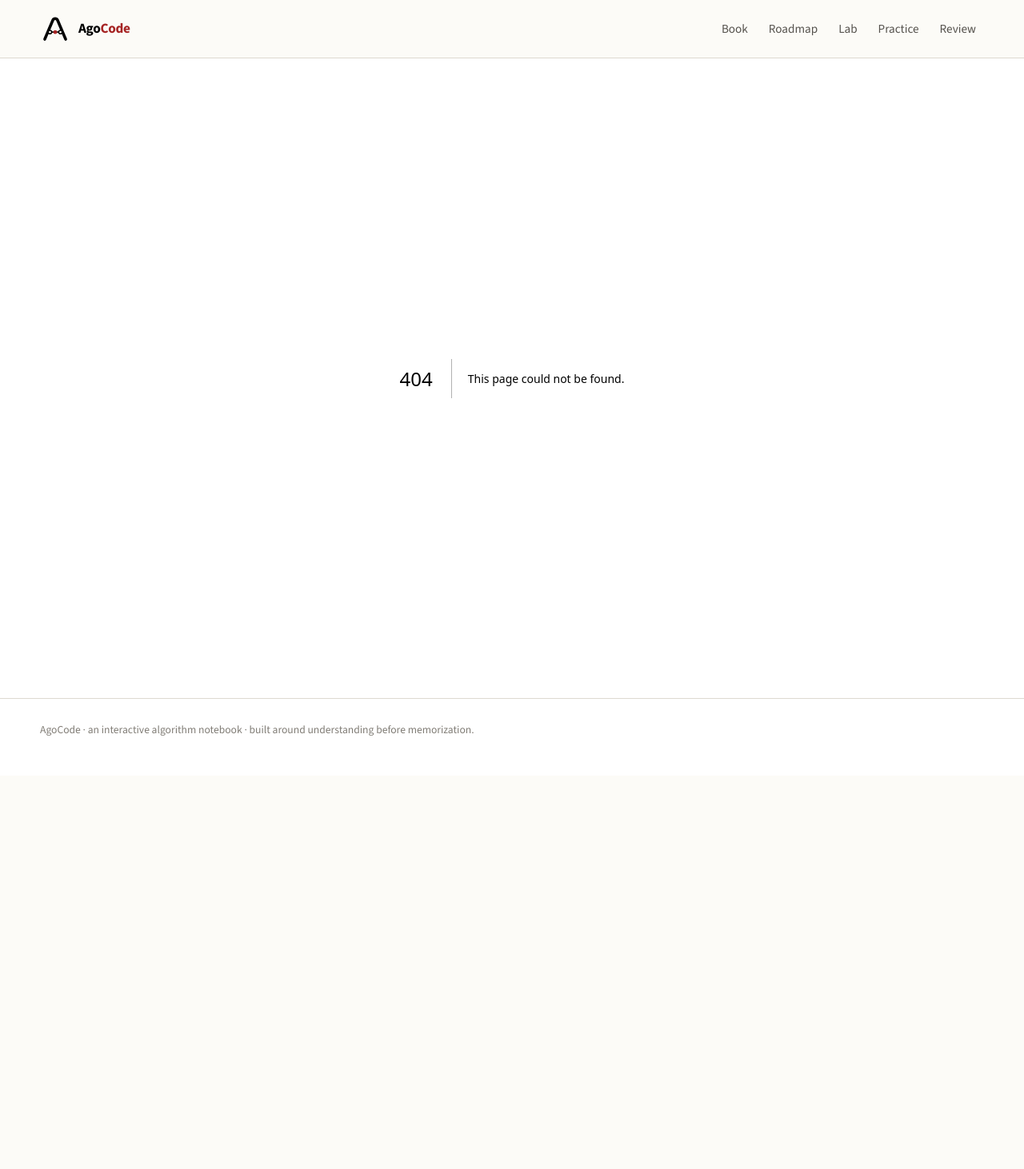
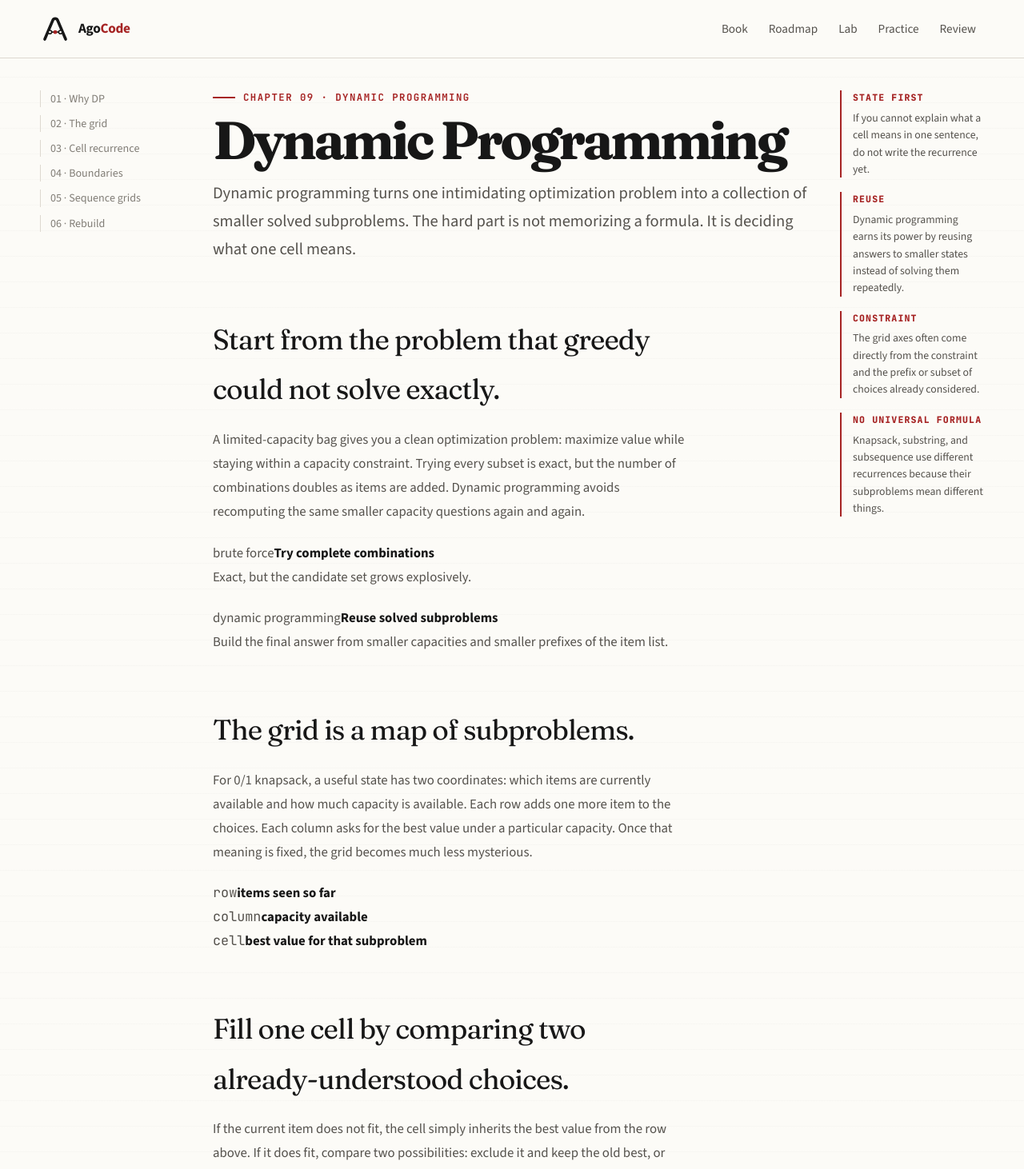
Before and after one commit to anatwork14/agocode, a Next.js app: page /learn/dynamic-programming in a window 1280 px wide. Before the commit this address had no page. Shown: the top 1462 px of the page at 80% size. Before the commit the page ends 970 px from the top, so only its background shows below. Built offline with nearby package versions, Linux system fonts and the light colour scheme.

Commit message:
feat: add Chapter 9 dynamic programming lesson

```diff
--- /dev/null
+++ b/app/learn/dynamic-programming/page.tsx
@@ -0,0 +1,131 @@
+import Link from "next/link";
+import { KnapsackGridLab } from "@/components/dynamic-programming/KnapsackGridLab";
+import { KnapsackRebuild } from "@/components/dynamic-programming/KnapsackRebuild";
+import { StringDpLab } from "@/components/dynamic-programming/StringDpLab";
+import { MarginNote } from "@/components/ui/MarginNote";
+
+export const metadata = { title: "Dynamic Programming" };
+
+export default function DynamicProgrammingPage() {
+  return (
+    <main className="page page--tight">
+      <div className="site-shell">
+        <div className="reading-layout">
+          <nav className="reading-nav" aria-label="Dynamic programming sections">
+            <a href="#why">01 · Why DP</a>
+            <a href="#grid">02 · The grid</a>
+            <a href="#cell">03 · Cell recurrence</a>
+            <a href="#boundaries">04 · Boundaries</a>
+            <a href="#strings">05 · Sequence grids</a>
+            <a href="#rebuild">06 · Rebuild</a>
+          </nav>
+
+          <article className="reading-column">
+            <div className="eyebrow">Chapter 09 · Dynamic programming</div>
+            <h1 className="editorial-title editorial-title--compact">Dynamic Programming</h1>
+            <p className="lede">
+              Dynamic programming turns one intimidating optimization problem into a collection of smaller solved
+              subproblems. The hard part is not memorizing a formula. It is deciding what one cell means.
+            </p>
+
+            <div className="prose-block">
+              <section id="why">
+                <h2>Start from the problem that greedy could not solve exactly.</h2>
+                <p>
+                  A limited-capacity bag gives you a clean optimization problem: maximize value while staying within a
+                  capacity constraint. Trying every subset is exact, but the number of combinations doubles as items are
+                  added. Dynamic programming avoids recomputing the same smaller capacity questions again and again.
+                </p>
+                <div className="dp-contrast-grid">
+                  <div><span>brute force</span><strong>Try complete combinations</strong><p>Exact, but the candidate set grows explosively.</p></div>
+                  <div><span>dynamic programming</span><strong>Reuse solved subproblems</strong><p>Build the final answer from smaller capacities and smaller prefixes of the item list.</p></div>
+                </div>
+              </section>
+
+              <section id="grid">
+                <h2>The grid is a map of subproblems.</h2>
+                <p>
+                  For 0/1 knapsack, a useful state has two coordinates: which items are currently available and how much
+                  capacity is available. Each row adds one more item to the choices. Each column asks for the best value
+                  under a particular capacity. Once that meaning is fixed, the grid becomes much less mysterious.
+                </p>
+                <div className="dp-axis-card">
+                  <div><span className="mono">row</span><strong>items seen so far</strong></div>
+                  <div><span className="mono">column</span><strong>capacity available</strong></div>
+                  <div><span className="mono">cell</span><strong>best value for that subproblem</strong></div>
+                </div>
+              </section>
+
+              <section id="cell">
+                <h2>Fill one cell by comparing two already-understood choices.</h2>
+                <p>
+                  If the current item does not fit, the cell simply inherits the best value from the row above. If it
+                  does fit, compare two possibilities: exclude it and keep the old best, or include it and add its value
+                  to the previously solved cell for the leftover capacity.
+                </p>
+                <KnapsackGridLab />
+                <div className="dp-recurrence" aria-label="Knapsack recurrence in words">
+                  <span className="mono">best(row, capacity)</span>
+                  <strong>= max(previous best, item value + best(previous row, leftover capacity))</strong>
+                </div>
+              </section>
+
+              <section id="boundaries">
+                <h2>The chapter is also about knowing where this grid model stops fitting.</h2>
+                <p>
+                  Several edge cases are really modeling questions. Adding another item adds another row, so the previous
+                  best remains available and a column&apos;s best value does not need to decrease. Fractional weights require a
+                  finer capacity scale. Fractional items are a different problem entirely, and a greedy value-per-unit
+                  strategy can be more appropriate. Dependencies between choices can also break the assumption that a
+                  subproblem is self-contained.
+                </p>
+                <div className="dp-boundary-grid">
+                  <div><strong>New item</strong><p>Add a row. Old solutions remain valid choices.</p></div>
+                  <div><strong>Smaller weight unit</strong><p>Refine the column granularity so the leftover states actually exist.</p></div>
+                  <div><strong>Fractional item</strong><p>The 0/1 recurrence no longer models the problem.</p></div>
+                  <div><strong>Dependent choices</strong><p>If one choice changes the cost of another, the state needs more information or a different formulation.</p></div>
+                </div>
+              </section>
+
+              <section id="strings">
+                <h2>A second example teaches the real skill: inventing the state and recurrence.</h2>
+                <p>
+                  String comparison uses a different grid. The axes become prefixes of two words. For a longest common
+                  substring, matching letters extend the diagonal and mismatches reset the contiguous run. For a longest
+                  common subsequence, mismatches can keep the better answer from above or left because skipped characters
+                  are allowed.
+                </p>
+                <StringDpLab />
+                <p>
+                  Notice the important difference in where the answer lives. A longest common substring can end before
+                  the final characters, so the maximum may appear anywhere in the grid. A longest common subsequence for
+                  the full two strings is summarized by the bottom-right cell.
+                </p>
+              </section>
+
+              <section id="rebuild">
+                <h2>Now reconstruct the algorithm from the invariant.</h2>
+                <p>
+                  The target is not to memorize a nested loop. If you can state the cell meaning and the include/exclude
+                  comparison, the implementation can be rebuilt from those ideas.
+                </p>
+                <KnapsackRebuild />
+                <div className="action-row">
+                  <Link className="button" href="/learn/chapter-8-recap">← Chapter 8 recap</Link>
+                  <Link className="button button--primary" href="/learn/chapter-9-recap">Chapter 9 recap →</Link>
+                </div>
+              </section>
+            </div>
+          </article>
+
+          <aside className="margin-column" aria-label="Dynamic programming notes">
+            <MarginNote label="State first">If you cannot explain what a cell means in one sentence, do not write the recurrence yet.</MarginNote>
+            <MarginNote label="Reuse">Dynamic programming earns its power by reusing answers to smaller states instead of solving them repeatedly.</MarginNote>
+            <MarginNote label="Constraint">The grid axes often come directly from the constraint and the prefix or subset of choices already considered.</MarginNote>
+            <MarginNote label="No universal formula">Knapsack, substring, and subsequence use different recurrences because their subproblems mean different things.</MarginNote>
+          </aside>
+        </div>
+      </div>
+    </main>
+  );
+}
```
